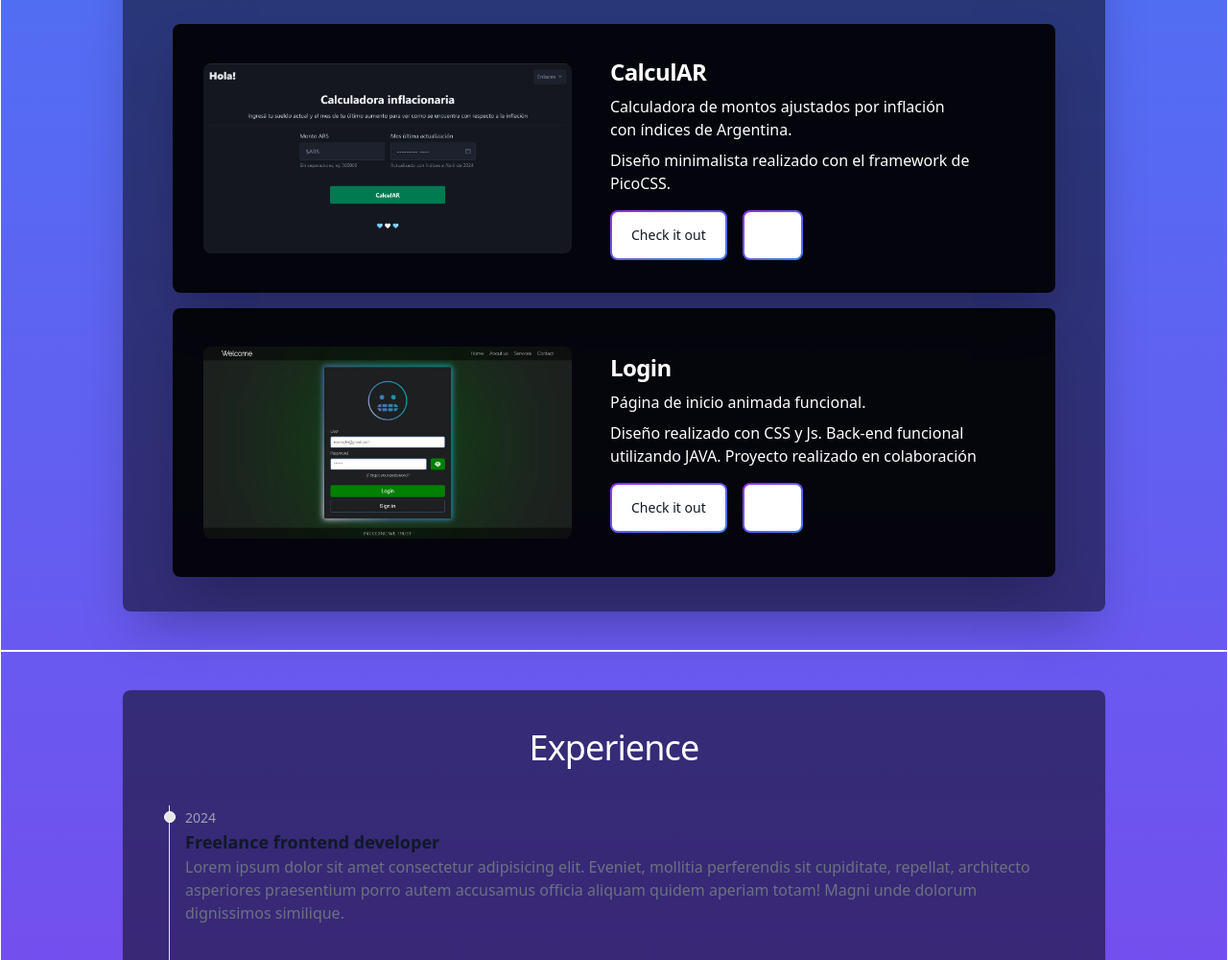
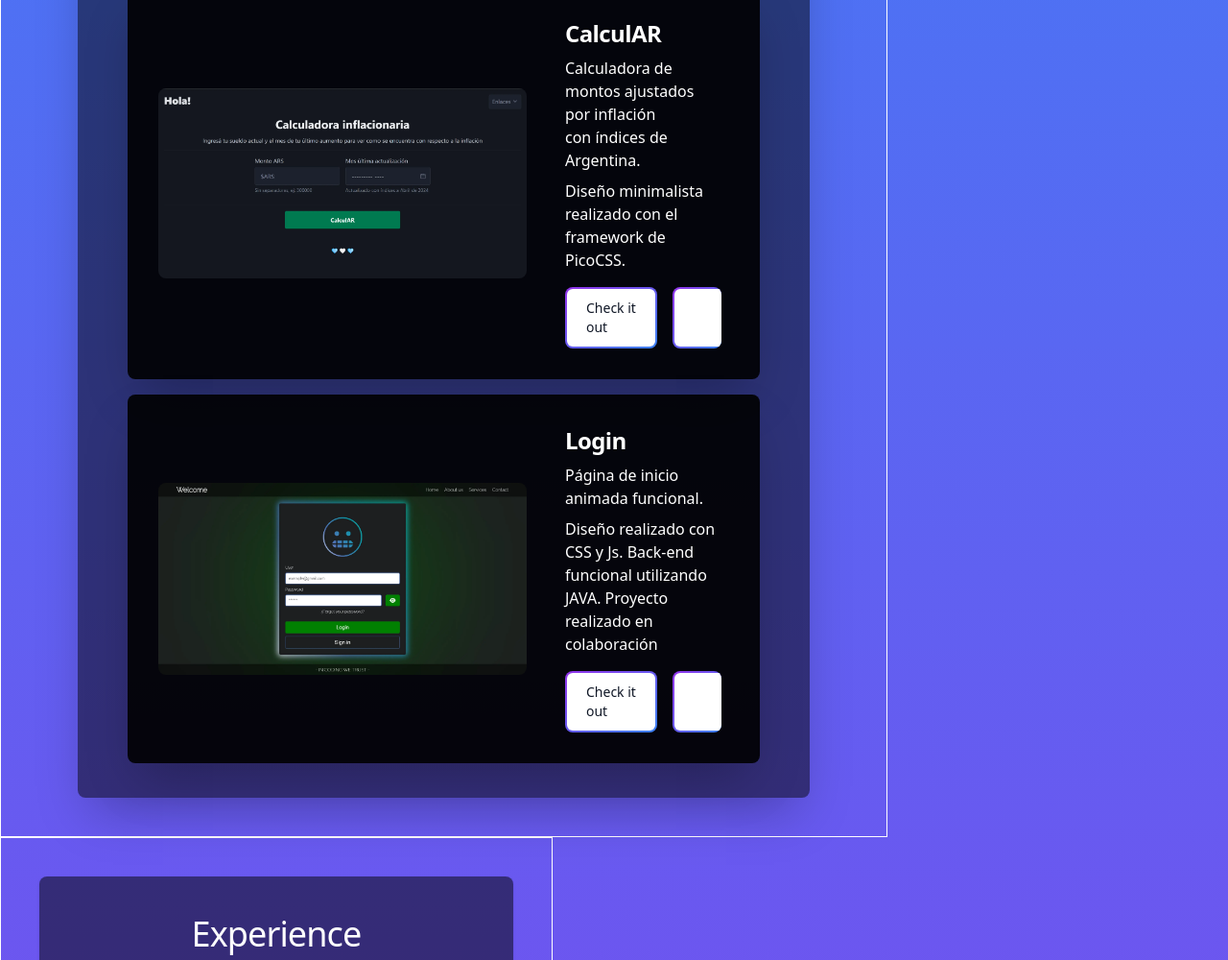
Before and after one commit to MaxiCastaneda/flowbite-tw-project, a plain HTML site: page index.html in a window 1280 px wide. Shown: the part 684-1684 px from the top of the page at 96% size. Drawn offline with nearby package versions, Linux system fonts and the light colour scheme.

Commit message:
section ffit 3

```diff
--- a/index.html
+++ b/index.html
@@ -11,7 +11,7 @@
     <script src="https://cdn.tailwindcss.com"></script>
 </head>
 
-<body class="bg-gradient-to-t from-purple-600 to-blue-500  bg-scroll scroll-smooth h-full w-fit md:w-full">
+<body class="bg-gradient-to-t from-purple-600 to-blue-500  bg-scroll scroll-smooth h-full w-fit md:max-w-xl">
     <!-- Nav bar -->
     <nav class="fixed top-0 w-full h-16 z-50 bg-white border-gray-200 dark:bg-black dark:bg-opacity-50">
         <div class="max-w-screen-xl flex flex-wrap items-center justify-center mx-auto p-4">
@@ -175,7 +175,7 @@
                 </div>
 
                 <div>
-                    <div class="flex-col h-fit flex justify-between mx-2 p-4 ">
+                    <div class="flex-col h-fit flex justify-between mx-2 p-4 w-xl">
                         <h5 class="text-2xl font-bold tracking-tight text-white text-left mb-2">Login</h5>
                         <p class="text-white mb-2">Página de inicio animada funcional.<br></p>
                         <p class="text-white w-xl mb-4">Diseño realizado con CSS y Js. Back-end funcional utilizando JAVA. Proyecto realizado en colaboración</p>
```
